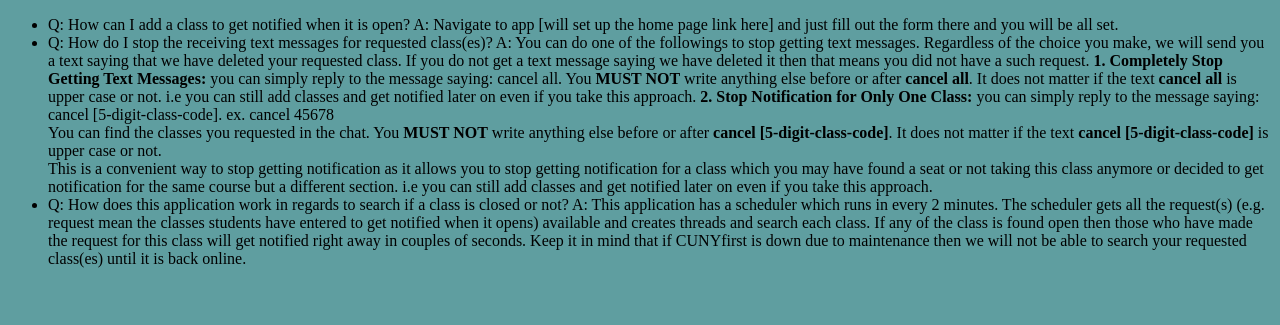
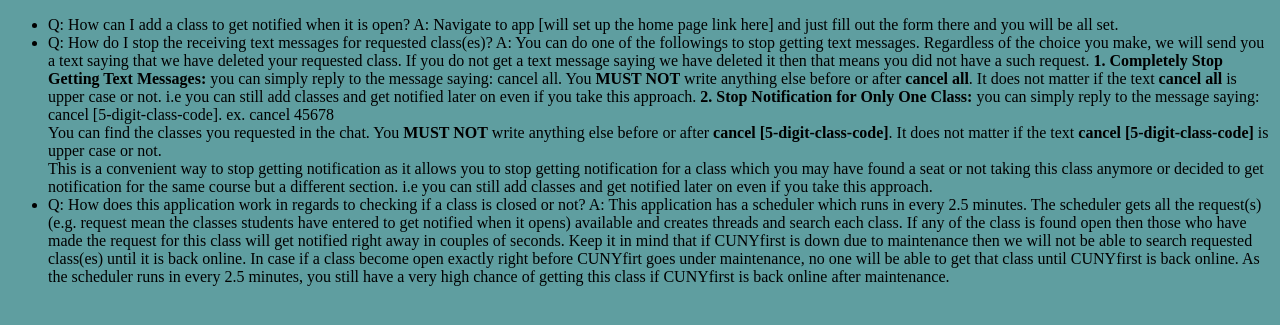
Before and after one commit to HamidurRahman1/OpenCC, a Flask app: template templates/faqs.html in a window 1280 px wide. Shown: the top 325 px of the page. Run offline with Flask 2, Linux system fonts and the light colour scheme; the template is opened without the code that fills it, so the values that code supplies are empty; parts of the project's set-up code (start-up, migrations or seed data) failed here and were passed over; some libraries are stand-ins or nearby versions.

Commit message:
more description added to faqs

```diff
--- a/templates/faqs.html
+++ b/templates/faqs.html
@@ -36,13 +36,16 @@
             </li>
 
             <li>
-                Q: How does this application work in regards to search if a class is closed or not?
-                A: This application has a scheduler which runs in every 2 minutes. The scheduler gets all
+                Q: How does this application work in regards to checking if a class is closed or not?
+                A: This application has a scheduler which runs in every 2.5 minutes. The scheduler gets all
                     the request(s) (e.g. request mean the classes students have entered to get notified when it opens)
                     available and creates threads and search each class. If any of the class is found open then those
                     who have made the request for this class will get notified right away in couples of seconds. Keep
-                    it in mind that if CUNYfirst is down due to maintenance then we will not be able to search your
-                    requested class(es) until it is back online.
+                    it in mind that if CUNYfirst is down due to maintenance then we will not be able to search
+                    requested class(es) until it is back online. In case if a class become open exactly right before
+                    CUNYfirt goes under maintenance, no one will be able to get that class until CUNYfirst is back
+                    online. As the scheduler runs in every 2.5 minutes, you still have a very high chance of getting this
+                    class if CUNYfirst is back online after maintenance.
             </li>
         </ul>
     </div>
```
